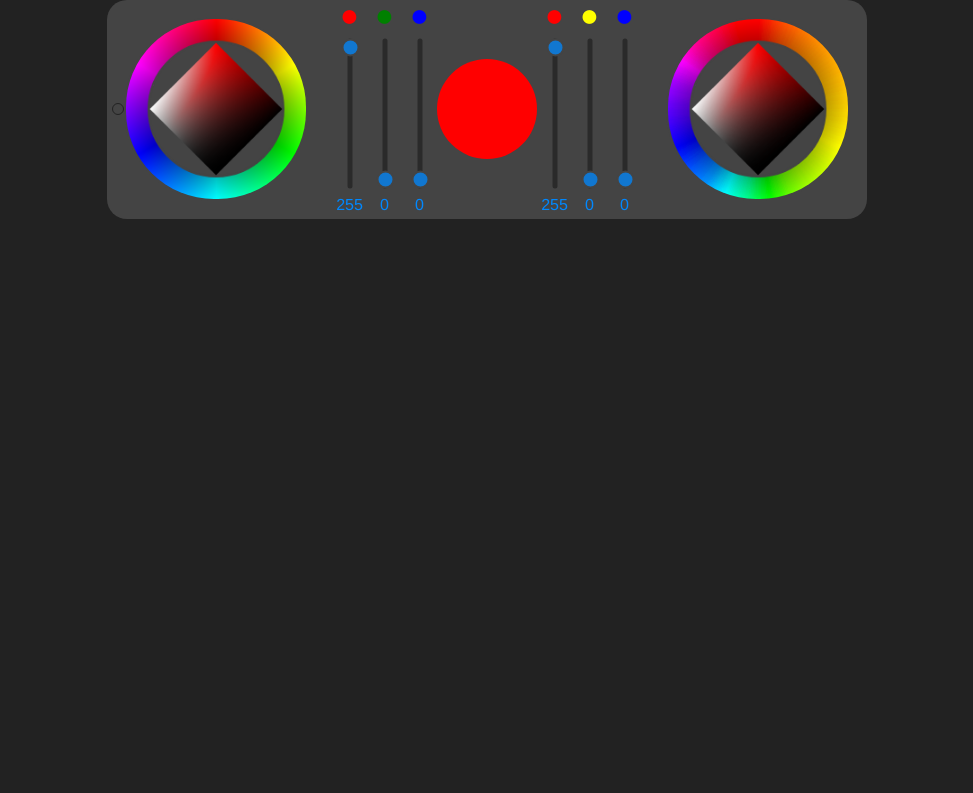
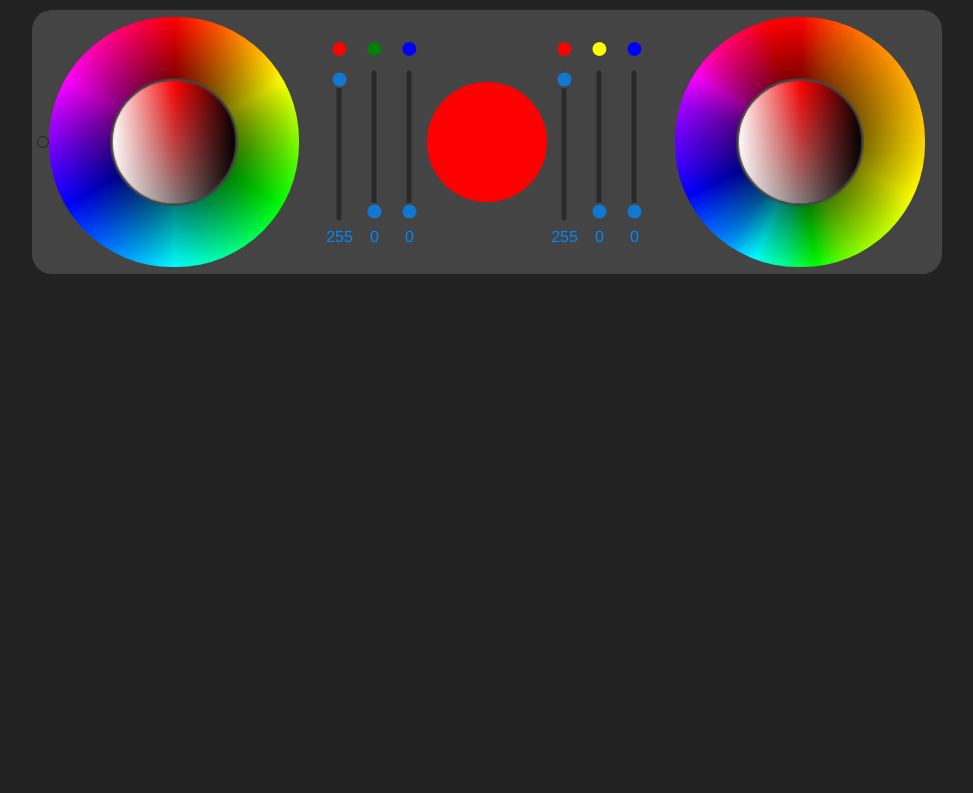
Before and after one commit to stevinz/iris, a plain HTML site: page index.html in a window 1280 px wide. Shown: the part 280-1073 px from the top of the page, without its empty margins (153-1126 px from the left). Drawn offline with Linux system fonts and the light colour scheme.

Commit message:
Renaming

```diff
--- a/css/colorwheel.css
+++ b/css/colorbox.css
@@ -7,10 +7,38 @@
 
 */
 
+
+/*/////////////////////////////////////////////////////////////////////////////////////
+//		Variables
+/////////////////////////////////////////////////////////////////////////////////////*/
+:root {
+	--color-icon: #08f;
+	--color-shadow: #111;
+	--color-background-dark: #222;
+	--color-background-light:#444;
+
+	--display-width: 900px;
+	--display-radius: 20px;
+
+	--wheel-size: 250px;
+	--mouse-circle-size: 10px;
+
+	--color-width: 120px;
+	--color-height: 120px;
+	--color-radius: 120px;
+
+	--slider-box-width: 35px;
+	--slider-box-height: 170px;
+
+	--slider-height: 150px;
+	--slider-width: 5px;
+	--slider-thumb: 18px;
+}
+
+
 /*/////////////////////////////////////////////////////////////////////////////////////
 //		Main
 /////////////////////////////////////////////////////////////////////////////////////*/
-
 
 * {
 	font-family: Helvetica, Arial, sans-serif;
@@ -72,33 +100,10 @@ body {
 	position: absolute;
 }
 
+
 /*/////////////////////////////////////////////////////////////////////////////////////
 //		Slider
 /////////////////////////////////////////////////////////////////////////////////////*/
-
-:root {
-	--color-icon: #08f;
-	--color-shadow: #111;
-	--color-background-dark: #222;
-	--color-background-light:#444;
-
-	--display-width: 750px;
-	--display-radius: 20px;
-
-	--wheel-size: 180px;
-	--mouse-circle-size: 10px;
-
-	--color-width: 100px;
-	--color-height: 100px;
-	--color-radius: 50px;
-
-	--slider-box-width: 35px;
-	--slider-box-height: 170px;
-
-	--slider-height: 150px;
-	--slider-width: 5px;
-	--slider-thumb: 18px;
-}
 
 #sliders {
 	background-color: transparent;
--- a/example/colorwheel.js
+++ b/example/colorbox.js
@@ -57,20 +57,25 @@ function rotatePoint(centerX, centerY, x, y, degrees, target) {
 
 
 /////////////////////////////////////////////////////////////////////////////////////
-////    Color Wheels / Boxes
+////    Color Wheels
+////        size = 0.0 to 1.0 (percent)
+////        circle = circle element
 /////////////////////////////////////////////////////////////////////////////////////
-function drawColorWheel(canvas, type = 'rgb', saturation = 1, size = 0.75 /* 0.0 to 1.0 */) {
+function drawHueWheel(canvas, type = 'rgb', saturation = 1, size = 0.75, circle) {
     let ctx = canvas.getContext('2d');
     let img = ctx.getImageData(0, 0, canvas.width, canvas.height);
     let eye = new Coloreye();
+
+
+
     for (let x = 0; x < canvas.width; x++) {
         for (let y = 0; y < canvas.height; y++) {
             let ax = x - (canvas.width / 2);
             let ay = y - (canvas.height / 2);
             let h = Math.atan2(ay, ax) * (180 / Math.PI) + 90;
             let s = saturation;
-            let l = (Math.pow((Math.pow(ax, 2) + Math.pow(ay, 2)), 0.5) / canvas.width);
-            if (l > (size / 2.0)) {
+            let l = (Math.pow((Math.pow(ax, 2) + Math.pow(ay, 2)), 0.5) / (canvas.width));
+            if (l > (size / 2)) {
                 eye.set(h, s, l, 'hsl');
                 if (type === 'ryb') eye.adjustToRyb();
                 setPixel(img, x, y, eye.r, eye.g, eye.b, 255);
@@ -87,6 +92,12 @@ function drawColorWheel(canvas, type = 'rgb', saturation = 1, size = 0.75 /* 0.0
     }
 }
 
+
+/////////////////////////////////////////////////////////////////////////////////////
+////    Color Box
+////        size = 0.0 to 1.0 (percent)
+////        circle = circle element
+/////////////////////////////////////////////////////////////////////////////////////
 function drawColorBox(canvas, type = 'rgb', hue = 0, size = 0.75 /* 0.0 to 1.0 */) {
     let sizeSquared = size * size;
     size = Math.sqrt(sizeSquared / 2) - (2 / canvas.width);
@@ -101,16 +112,34 @@ function drawColorBox(canvas, type = 'rgb', hue = 0, size = 0.75 /* 0.0 to 1.0 *
         for (let x = 0; x < inMemoryCanvas.width; x++) {
             let h = hue;
 
-            // Top saturation: 1.0, bottom: 0.0
-            let s = 1.0 - (y / inMemoryCanvas.height);
-
-            // Saturation, Lightness
+            // Darker design (saturation, lightness)
             //      (1.0, 0.5) ---- (1.0, 0.0)
             //          |               |
             //          |               |
             //      (0.0, 1.0) ---- (0.0, 0.0)
+            // let s = 1.0 - (y / inMemoryCanvas.height);
+            // let l = 1.0 - (x / inMemoryCanvas.width);
+            //     l = ((0.5 * s) + (l * (1.0 - s))) * l;
+
+            // Medium design (saturation, lightness)
+            //      (1.0, 0.0) ---- (1.0, 0.0)
+            //          |               |
+            //          |               |
+            //      (0.0, 1.0) ---- (0.0, 0.0)
+            // let s = 1.0 - (y / inMemoryCanvas.height);
+            // let l = 1.0 - (x / inMemoryCanvas.width);
+            //     l = (0.5 * s) + (l * (1.0 - s));
+
+            // Lighter design (saturation, lightness)
+            //      (1.0, 1.0) ---- (1.0, 0.0)
+            //          |               |
+            //          |               |
+            //      (0.0, 1.0) ---- (0.0, 0.0)
+            // // also for fun:
+            // let s = 2.0 - ((y / inMemoryCanvas.height) * 2.0);
+            //     s = Math.min(1.0, s);
+            let s = 1.0 - (y / inMemoryCanvas.height);
             let l = 1.0 - (x / inMemoryCanvas.width);
-                l = ((0.5 * s) + (l * (1.0 - s))) * l;
 
             eye.set(h, s, l, 'hsl');
             if (type === 'ryb') eye.adjustToRyb();
@@ -120,7 +149,7 @@ function drawColorBox(canvas, type = 'rgb', hue = 0, size = 0.75 /* 0.0 to 1.0 *
     ctxMemory.putImageData(img, 0, 0);
     ctx.save();
     ctx.translate(canvas.width/2, canvas.height/2);
-    ctx.rotate((hue + 45) * (Math.PI / 180));
+    //ctx.rotate((hue + 45) * (Math.PI / 180));
     ctx.drawImage(inMemoryCanvas, -inMemoryCanvas.width/2, -inMemoryCanvas.height/2);
     ctx.restore();
 }
@@ -141,4 +170,4 @@ function setPixel(img, x, y, r, g, b, a) {
 /////////////////////////////////////////////////////////////////////////////////////
 ////    Exports
 /////////////////////////////////////////////////////////////////////////////////////
-export { drawColorBox, drawColorWheel };
+export { drawColorBox, drawHueWheel };
--- a/index.html
+++ b/index.html
@@ -4,10 +4,10 @@
         <title>Eyedrop</title>
         <meta charset='utf-8'>
         <meta name='viewport' content='width=device-width, user-scalable=no, minimum-scale=1.0, maximum-scale=1.0'>
-        <link rel='stylesheet' href='./css/colorwheel.css' type='text/css'>
+        <link rel='stylesheet' href='./css/colorbox.css' type='text/css'>
     </head>
     <body>
-        <div class='filler' style='height: 200px;'></div>
+        <div class='filler' style='height: 210px;'></div>
 
         <!-------------------------------------------------------------------->
 
@@ -59,23 +59,24 @@
             </canvas>
         </div>
 
-        <div class='filler' style='height: 20000px;'></div>
+        <div class='filler' style='height: 21000px;'></div>
 
         <!-------------------------------------------------------------------->
 
         <script type='module'>
 
             import { Coloreye } from '../src/coloreye.js';
-            import { drawColorBox, drawColorWheel } from './example/colorwheel.js';
+            import { drawColorBox, drawHueWheel } from './example/colorbox.js';
             import { connectSliders } from './example/sliders.js'
 
             let rgbWheel = document.getElementById('colorWheelRgb');
             let rybWheel = document.getElementById('colorWheelRyb');
 
-            drawColorWheel(rgbWheel, 'rgb');
-            drawColorWheel(rybWheel, 'ryb');
-            drawColorBox(rgbWheel, 'rgb', 0);
-            drawColorBox(rybWheel, 'ryb', 0);
+            drawColorBox(rgbWheel, 'rgb', 0, 0.725);
+            drawColorBox(rybWheel, 'ryb', 0, 0.725);
+
+            drawHueWheel(rgbWheel, 'rgb', 1, 0.5);
+            drawHueWheel(rybWheel, 'ryb', 1, 0.5);
 
             connectSliders();
 
--- a/src/coloreye.js
+++ b/src/coloreye.js
@@ -15,6 +15,7 @@
 ////        new Coloreye(r, g, b)                       default 3 value set, pass in values ranging from 0 to 255
 ////        new Coloreye(r, g, b, 'rgb')                optional rgb identifier, identical operation as Coloreye(r, g, b)
 ////        new Coloreye(r, g, b, 'three')              pass in values ranging from 0.0 to 1.0
+////        new Coloreye(r, g, b, 'gl')                 pass in values ranging from 0.0 to 1.0
 ////        new Coloreye([1.0, 0.0, 0.0], offset)       array of r, g, b values from 0.0 to 1.0, optional array offset
 ////        new Coloreye(h, s, l, type = 'hsl')         h from 0 to 360, s and l from 0.0 to 1.0
 ////        new Coloreye(r, y, b, type = 'ryb')         pass in values ranging from 0 to 255
@@ -68,6 +69,7 @@ class Coloreye {
                 case 'rgb':     return this.setRgb(r, g, b, 1.0);
                 case 'ryb':     return this.setRyb(r, g, b);
                 case 'three':   return this.setRgb(r, g, b, 255);
+                case 'gl':      return this.setRgb(r, g, b, 255);
                 default:        return this.setRgb(r, g, b, 1.0);
             }
         }
@@ -318,13 +320,13 @@ class Coloreye {
 
      // Adjusts the RGB values to fit in the RYB spectrum
     adjustToRyb() {
-        return this.setHsl(hue(rybMatchSpectrum(this.hue())), this.saturation(), this.lightness());
+        return this.setHsl(hue(matchSpectrum(this.hue(), SPECTRUM.RYB)), this.saturation(), this.lightness());
     }
 
     // Rotates the hue of a color in the RYB spectrum by degrees
     rybRotateHue(degrees = 90) {
         let newHue = keepInRange(this.rybHue() + degrees);
-        return this.setHsl(hue(rybMatchSpectrum(newHue)), this.saturation(), this.lightness());
+        return this.setHsl(hue(matchSpectrum(newHue, SPECTRUM.RYB)), this.saturation(), this.lightness());
     }
 
     // Rotates the hue of a color in the RGB spectrum by degrees
@@ -387,21 +389,21 @@ function hsl(hexColor, channel = 'h') {
 
 
 /////////////////////////////////////////////////////////////////////////////////////
-////    Match to RYB spectrum
+////    Match to 'matchHue' into 'spectrum'
 ////////////////////
 const _mix1 = new Coloreye();
 const _mix2 = new Coloreye();
 
-function rybMatchSpectrum(matchHue) {
-    let colorDegrees = 360 / RYB_SPECTRUM.length;
+function matchSpectrum(matchHue, spectrum) {
+    let colorDegrees = 360 / spectrum.length;
     let degreeCount = colorDegrees;
     let stopCount = 0;
 
-    for (let i = 0; i < RYB_SPECTRUM.length; i++) {
+    for (let i = 0; i < spectrum.length; i++) {
         if (matchHue < degreeCount) {
             let percent = (degreeCount - matchHue) / colorDegrees;
-            _mix1.set(RYB_SPECTRUM[stopCount + 1]);
-            return _mix1.mix(_mix2.set(RYB_SPECTRUM[stopCount]), percent).hex();
+            _mix1.set(spectrum[stopCount + 1]);
+            return _mix1.mix(_mix2.set(spectrum[stopCount]), percent).hex();
         } else {
             degreeCount = degreeCount + colorDegrees;
             stopCount = stopCount + 1
@@ -451,7 +453,7 @@ function cubicInterpolation(v1, v2, v3, scale = 255, table = CUBE.RYB_TO_RGB) {
     let o2 = c0*f0[1] + c1*f1[1] + c2*f2[1] + c3*f3[1] + c4*f4[1] + c5*f5[1] + c6*f6[1] + v7*f7[1];
     let o3 = c0*f0[2] + c1*f1[2] + c2*f2[2] + c3*f3[2] + c4*f4[2] + c5*f5[2] + c6*f6[2] + v7*f7[2];
 
-    return _interpolate.set(o1, o2, o3, 'three').hex();
+    return _interpolate.set(o1, o2, o3, 'gl').hex();
 }
 
 
@@ -467,7 +469,7 @@ let CUBE = {
         [ 0.000, 0.660, 0.200 ],    // green
         [ 0.500, 0.000, 0.500 ],    // purple
         [ 1.000, 0.500, 0.000 ],    // orange
-		[ 0.000, 0.000, 0.000 ]     // black
+		[ 0.000, 0.000, 0.000 ],    // black
     ],
 
 	RGB_TO_RYB: [
@@ -478,17 +480,19 @@ let CUBE = {
         [ 0.000, 0.053, 0.210 ],    // cyan
         [ 0.309, 0.000, 0.469 ],    // magenta
         [ 0.000, 1.000, 0.000 ],    // yellow
-		[ 0.000, 0.000, 0.000 ]     // white
-    ]
+		[ 0.000, 0.000, 0.000 ],    // white
+    ],
 };
 
 // Stop values for RYB color wheel
-let RYB_SPECTRUM = [
-    0xFF0000, 0xFF4900, 0xFF7400, 0xFF9200, 0xFFAA00, 0xFFBF00, 0xFFD300, 0xFFE800,
-    0xFFFF00, 0xCCF600, 0x9FEE00, 0x67E300, 0x00CC00, 0x00AF64, 0x009999, 0x0B61A4,
-    0x1240AB, 0x1B1BB3, 0x3914AF, 0x530FAD, 0x7109AA, 0xA600A6, 0xCD0074, 0xE40045,
-    0xFF0000 /* <-- addded first value to end */
-];
+let SPECTRUM = {
+    RYB: [
+        0xFF0000, 0xFF4900, 0xFF7400, 0xFF9200, 0xFFAA00, 0xFFBF00, 0xFFD300, 0xFFE800,
+        0xFFFF00, 0xCCF600, 0x9FEE00, 0x67E300, 0x00CC00, 0x00AF64, 0x009999, 0x0B61A4,
+        0x1240AB, 0x1B1BB3, 0x3914AF, 0x530FAD, 0x7109AA, 0xA600A6, 0xCD0074, 0xE40045,
+        0xFF0000 /* <-- addded first value to end */
+    ]
+};
 
 // Map of the RYB wheel to RGB wheel offset
 const RYB_OFFSET = [
```
